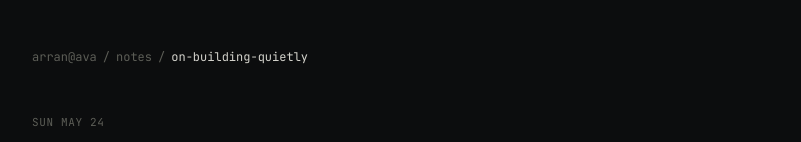
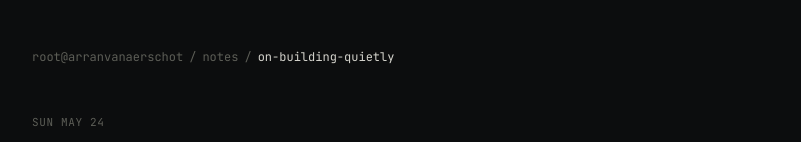
Before and after one commit to Arran-VanAerschot/arranvanaerschot.dev, a Next.js app: page /notes/on-building-quietly in a window 1280 px wide. Shown: the top 142 px of the page, without its empty margins (238-1039 px from the left). Built offline with nearby package versions, Linux system fonts and the light colour scheme.

Commit message:
Fix breadcrumb root label on notes pages to root@arranvanaerschot
Co-Authored-By: Claude Sonnet 4.6 <noreply@anthropic.com>

```diff
--- a/app/notes/[slug]/page.tsx
+++ b/app/notes/[slug]/page.tsx
@@ -22,7 +22,7 @@ export default async function NotePage({ params }: { params: Promise<{ slug: str
     }}>
       <div style={{ maxWidth: 740, margin: '0 auto' }}>
         <nav style={{ display: 'flex', gap: 6, marginBottom: 48, fontSize: 12, color: '#5d5e57' }}>
-          <Link href="/" style={{ color: '#5d5e57', textDecoration: 'none' }}>arran@ava</Link>
+          <Link href="/" style={{ color: '#5d5e57', textDecoration: 'none' }}>root@arranvanaerschot</Link>
           <span>/</span>
           <Link href="/notes" style={{ color: '#5d5e57', textDecoration: 'none' }}>notes</Link>
           <span>/</span>
--- a/app/notes/page.tsx
+++ b/app/notes/page.tsx
@@ -15,7 +15,7 @@ export default function NotesPage() {
     }}>
       <div style={{ maxWidth: 740, margin: '0 auto' }}>
         <nav style={{ display: 'flex', gap: 6, marginBottom: 48, fontSize: 12, color: '#5d5e57' }}>
-          <Link href="/" style={{ color: '#5d5e57', textDecoration: 'none' }}>arran@ava</Link>
+          <Link href="/" style={{ color: '#5d5e57', textDecoration: 'none' }}>root@arranvanaerschot</Link>
           <span>/</span>
           <span style={{ color: '#d4d3cc' }}>notes</span>
         </nav>
```
